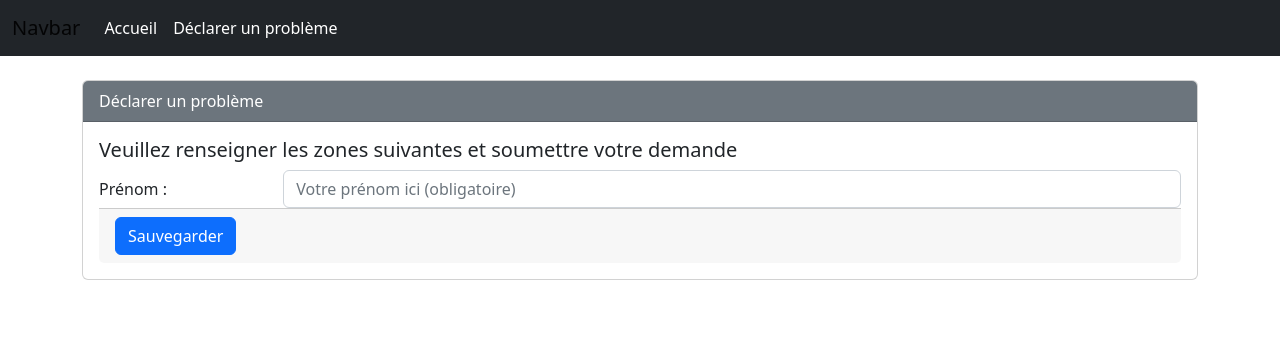
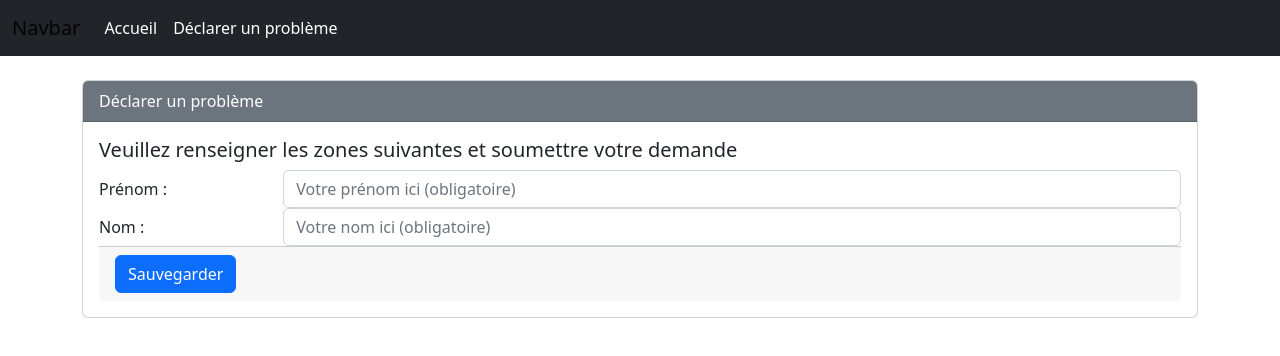
Before and after one commit to Vothoasdfq/Interventions, an Angular app: page /probleme in a window 1280 px wide. Shown: the top 356 px of the page. Built offline with nearby package versions, Linux system fonts and the light colour scheme.

Commit message:
Zone nom

```diff
--- a/src/app/probleme/probleme.component.html
+++ b/src/app/probleme/probleme.component.html
@@ -49,6 +49,39 @@
               </span>
             </span>
             </div>
+
+            <label for="nomId" class="col-md-2 col-form-label text-right">Nom :</label>
+            <div class="col-md-10">
+              <input class="form-control"
+              id="nomId"
+              type="text"
+              placeholder="Votre nom ici (obligatoire)"
+              formControlName="nom"
+              [ngClass]="{'is-valid': (problemeForm.get('nom').touched ||
+              problemeForm.get('nom').dirty) &&
+              problemeForm.get('nom').valid,
+              'is-invalid': (problemeForm.get('nom').touched ||
+              problemeForm.get('nom').dirty) &&
+              !problemeForm.get('nom').valid}"
+              />
+
+              <span class="form-text" *ngIf="(problemeForm.get('nom').touched ||
+                problemeForm.get('nom').dirty) &&
+                (problemeForm.get('nom').errors)">
+
+                <span *ngIf=" problemeForm.get('nom').errors['required']">
+                  <small class="text-muted">
+                      Merci de saisir votre nom.
+                  </small>
+                </span>
+
+                <span *ngIf=" problemeForm.get('nom').errors['nbreCaracteresExcessif']">
+                  <small class="text-muted">
+                      Veuillez entrez moins de caractères.
+                  </small>
+              </span>
+            </span>
+            </div>
           </div>
         </form>
 
--- a/src/app/probleme/probleme.component.ts
+++ b/src/app/probleme/probleme.component.ts
@@ -14,7 +14,8 @@ export class ProblemeComponent implements OnInit{
 
   ngOnInit() {
     this.problemeForm = this.fb.group({
-      prenom: ['' , [VerifierCaracteresValidator.longueurMinimum(3), Validators.required]]
+      prenom: ['' , [VerifierCaracteresValidator.longueurMinimum(3), Validators.required]],
+      nom: ['', [VerifierCaracteresValidator.longueurMaximal(50), Validators.required]]
     });
   }
 
--- a/src/app/shared/longueur-minimum/longueur-minimum.component.ts
+++ b/src/app/shared/longueur-minimum/longueur-minimum.component.ts
@@ -11,4 +11,14 @@ export class VerifierCaracteresValidator {
             return { 'nbreCaracteresInsuffisant': true }; // erreur.  Valeur nulle ou longueur insuffisante
         };
     }
+
+    static longueurMaximal(max: number): ValidatorFn {
+        return (valeurZone: AbstractControl): { [key: string]: boolean } | null => {
+            // Vérifier si la longueur de la valeur est égale ou inférieure à max
+             if (valeurZone.value.trim().length <= max) {
+                return null;  // succès.  Tout est valide.
+            }
+            return { 'nbreCaracteresExcessif': true }; // erreur.  Longueur excessive
+        };
+    }
 }
```
